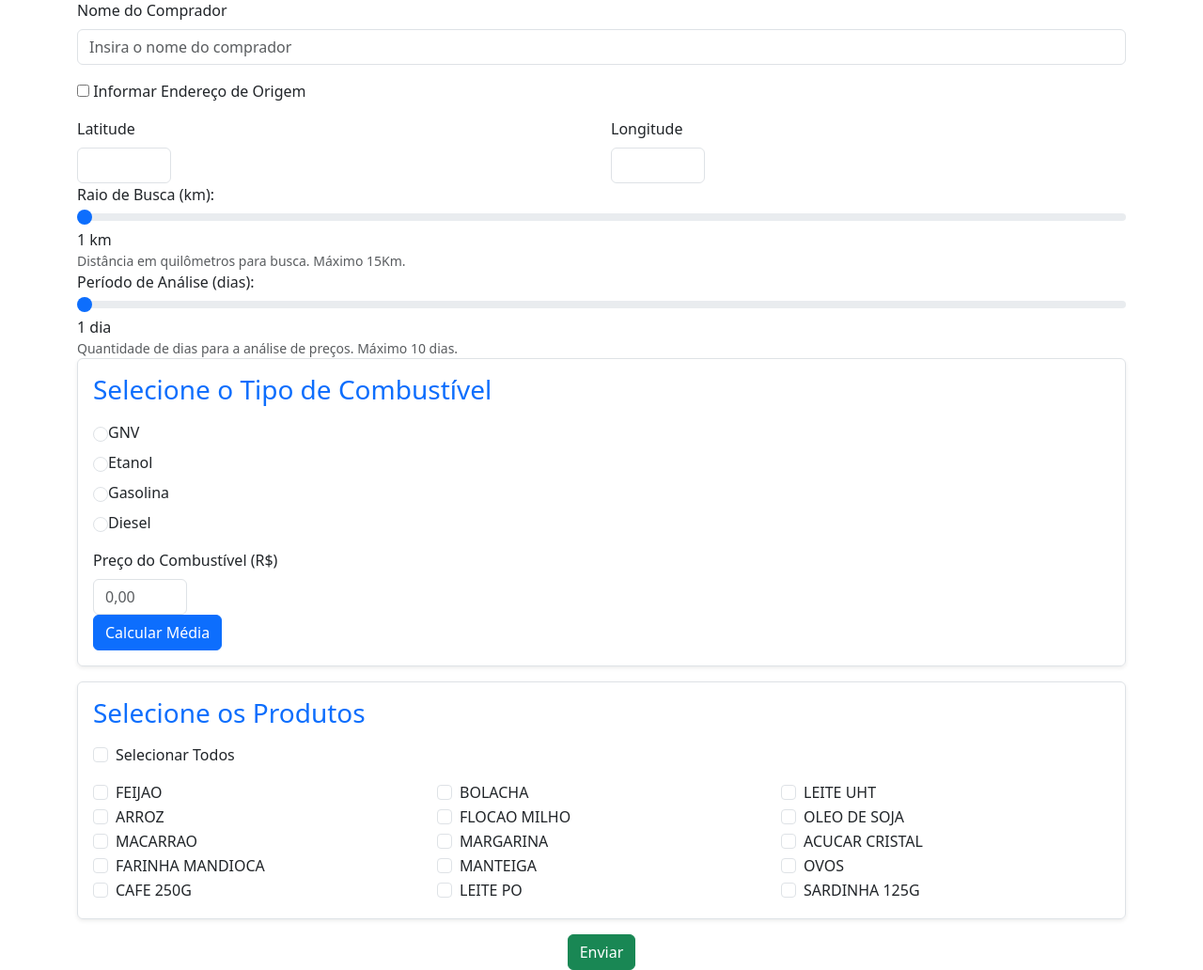
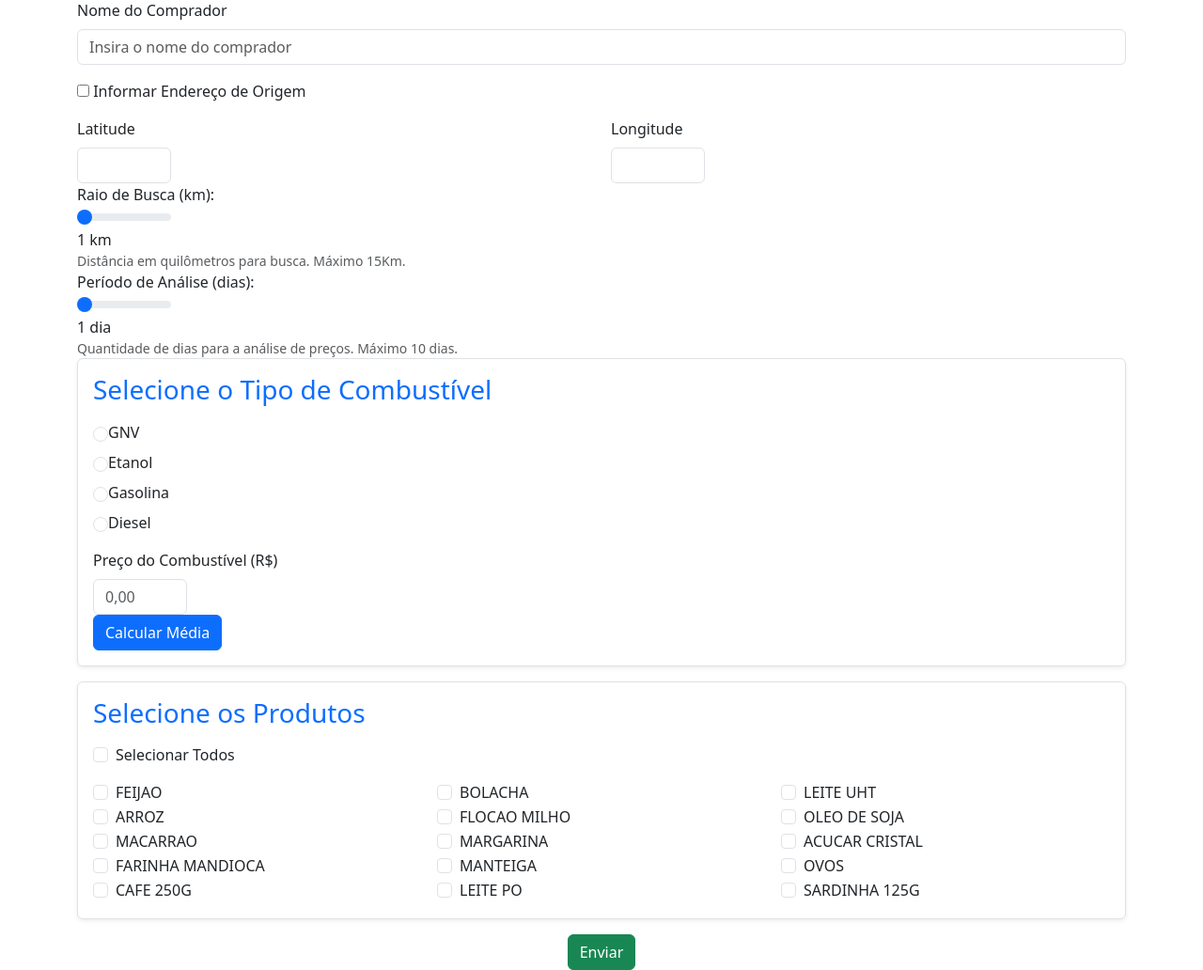
Before and after one commit to AcciolyMab/ecanguinha, a Django app: page /localizacao/ in a window 1280 px wide. Shown: the part 161-1193 px from the top of the page at 94% size. Run offline with Django 5.2, Linux system fonts and the light colour scheme.

Commit message:
Diminuindo componente slide

```diff
--- a/templates/localizacao.html
+++ b/templates/localizacao.html
@@ -121,14 +121,14 @@
 
             <div class="slider-container">
                 <label for="raioSlider">Raio de Busca (km):</label>
-                <input type="range" class="form-range" id="raioSlider" name="raio" min="1" max="15" value="1">
+                <input type="range" class="form-range small-input" id="raioSlider" name="raio" min="1" max="15" value="1">
                 <span id="raioValue">1 km</span>
                 <small class="text-muted">Distância em quilômetros para busca. Máximo 15Km.</small>
             </div>
 
             <div class="slider-container">
                 <label for="diasSlider">Período de Análise (dias):</label>
-                <input type="range" class="form-range" id="diasSlider" name="dias" min="1" max="10" value="1">
+                <input type="range" class="form-range small-input" id="diasSlider" name="dias" min="1" max="10" value="1">
                 <span id="diasValue">1 dia</span>
                 <small class="text-muted">Quantidade de dias para a análise de preços. Máximo 10 dias.</small>
             </div>
```
